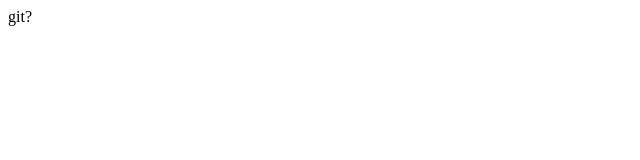
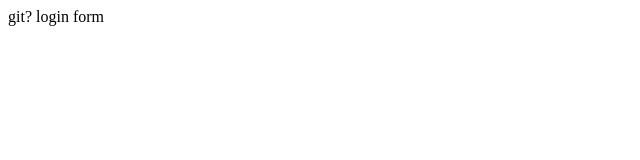
Before and after one commit to MINAS-MORGUL/mymymy, a plain HTML site: page index.html in a window 1280 px wide. Shown: the full height of the page, 0-640 px from the left. Drawn offline with Linux system fonts and the light colour scheme.

Commit message:
login form

```diff
--- a/index.html
+++ b/index.html
@@ -6,6 +6,6 @@
     <title>Document</title>
   </head>
   <body>
-    git?
+    git? login form
   </body>
 </html>
```
Also changed, not shown: login.html (added).
